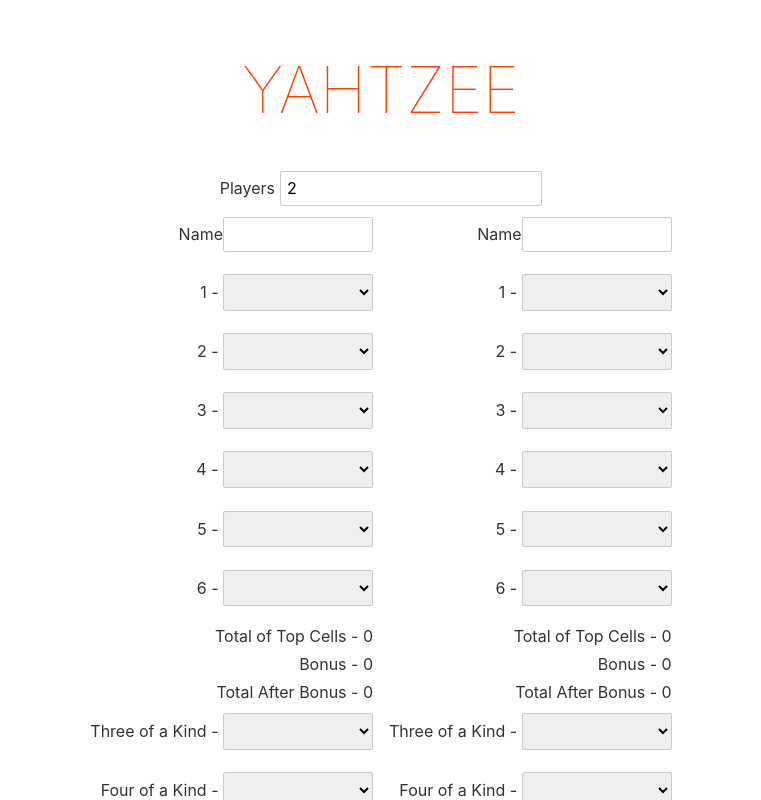
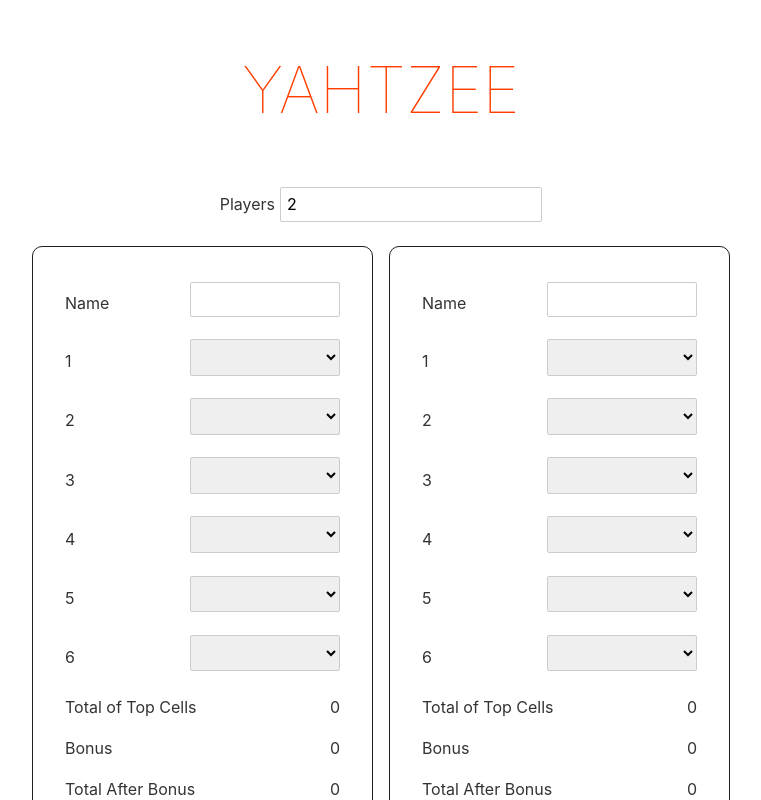
Before and after one commit to BenMcH/svelte-yahtzee, a Svelte app: page / in a window 1280 px wide. Shown: the top 800 px of the page, without its empty margins (259-1020 px from the left). Built offline with nearby package versions, Linux system fonts and the light colour scheme.

Commit message:
Yahtzee card layout

```diff
--- a/src/App.svelte
+++ b/src/App.svelte
@@ -2,6 +2,10 @@
 	import ScoreSheet from './_ScoreSheet.svelte';
 
 	let players = 2;
+
+	let scores = [];
+
+	$: scores.length > players && players >= 0 ? scores = scores.slice(0, players) : undefined;
 </script>
 
 <main>
@@ -9,20 +13,25 @@
 	<label>Players <input type="number" bind:value={players} /></label>
 	<section>
 		{#each Array(players < 0 ? 0 : players) as _, playerIndex}
-			<ScoreSheet />
+			<ScoreSheet bind:scores={scores[playerIndex]} />
 		{/each}
 	</section>
 </main>
 
 <style>
-	section {
+	main, section {
 		display: flex;
 		align-items: center;
-		justify-content: center;
 		gap: 1rem;
 	}
 	main {
-		text-align: center;
+		flex-direction: column;
+		padding-bottom: 2rem;
+	}
+
+	section {
+		max-width: 80vw;
+		overflow-x: auto;
 	}
 
 	h1 {
--- a/src/_ScoreSheet.svelte
+++ b/src/_ScoreSheet.svelte
@@ -3,7 +3,7 @@
 	const totalTopDiceRolls = (n) => Array.from({length: 6}).map((_, index) => index * n)
 	const totalAllDice = [...Array.from({length: 26}).map((_, index) => index + 5), 0].sort(sortFunc);
 
-	const scores = {
+	export let scores = {
 		'1': {
 			description: 'Total of ones',
 			validValues: totalTopDiceRolls(1)
@@ -110,9 +110,9 @@
 	<label>Name<input type="text" bind:value={name} /></label>
 	{#each Object.entries(scores) as [key, value]}
 		{#if value.disabled}
-			<span>{key} - {scores[key].value}</span>
+			<span><span>{key}</span> {scores[key].value}</span>
 		{:else}
-			<label>{key} -
+			<label>{key}
 				<select bind:value={scores[key].value}>
 					<option value={undefined}></option>
 					{#each scores[key].validValues as val}
@@ -128,16 +128,20 @@
 	section {
 		display: flex;
 		flex-direction: column;
-		align-items: flex-end;
 		gap: 0.5rem;
+
+		border: 1px solid #1f1f1f;
+		border-radius: 10px;;
+
+		padding: 2rem;
 	}
 
-	label {
-		position: relative
-	}
-
-	label {
+	label, span {
 		padding: 0.2rem 0rem;
+		width:275px;
+		display: flex;
+		justify-content: space-between;
+		align-items: center;
 	}
 
 	input, select {
```
